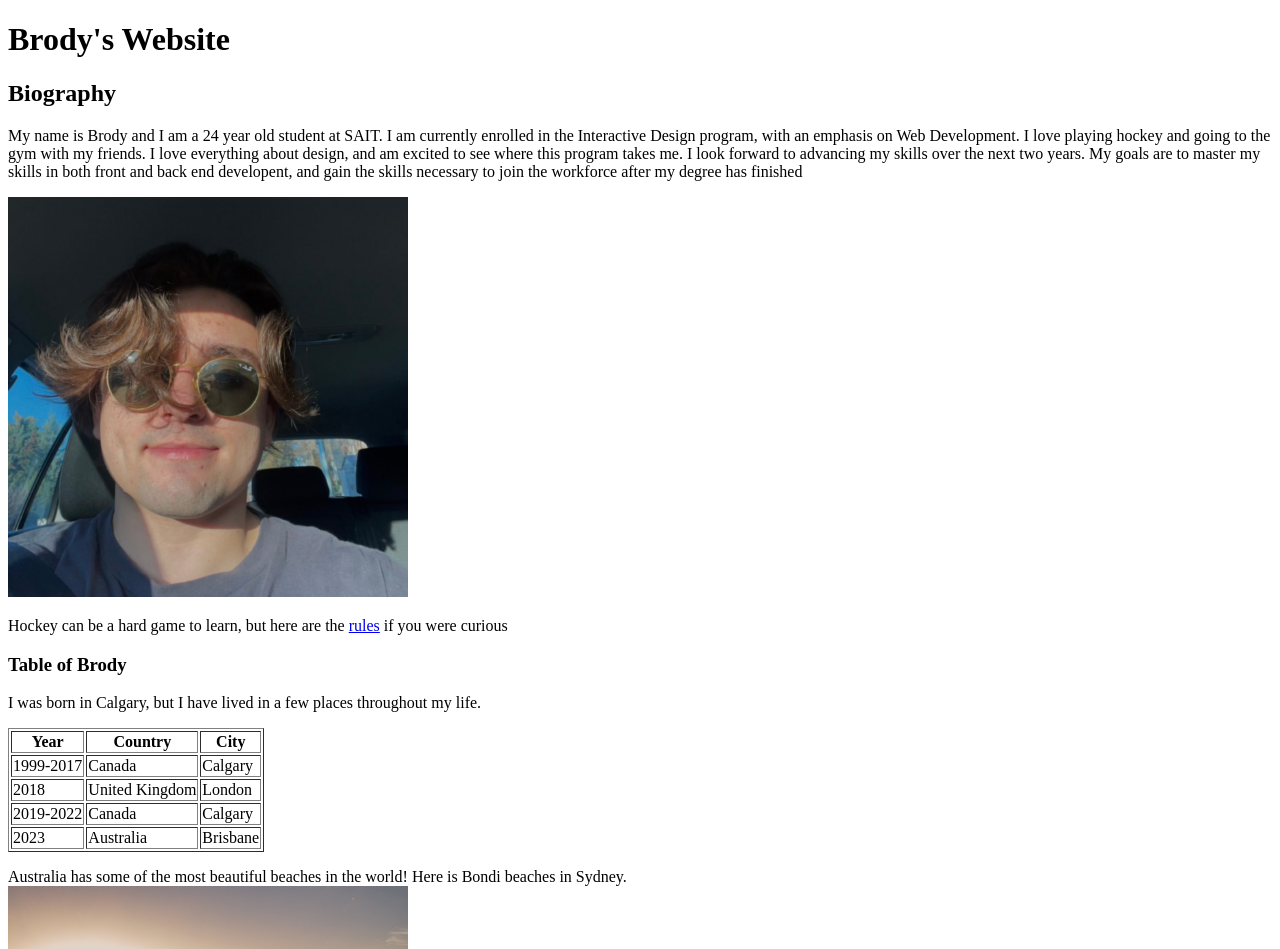
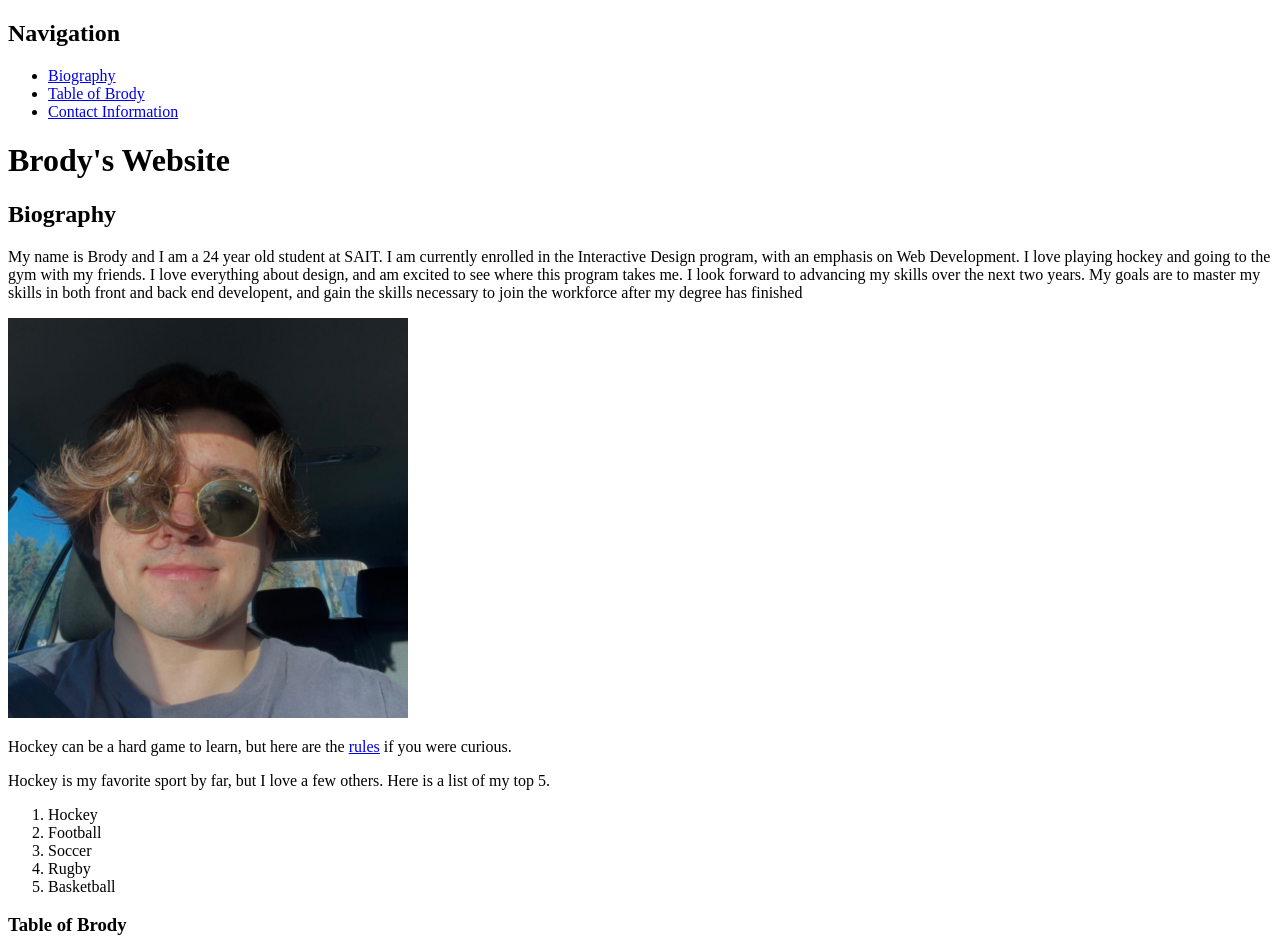
Before and after one commit to brodyedwardrichards/portfolio, a plain HTML site: page index.html in a window 1280 px wide. Shown: the top 949 px of the page. Drawn offline with Linux system fonts and the light colour scheme.

Commit message:
nav, list, cc

```diff
--- a/index.html
+++ b/index.html
@@ -8,9 +8,18 @@
 <body>
    <title>Brody's Webpage</title>
 
+   <nav>
+    <h2>Navigation</h2>
+    <ul>
+        <li><a href="#Biography">Biography</a></li>
+        <li><a href="#TableOfBrody">Table of Brody</a></li>
+        <li><a href="#ContactInformation">Contact Information</a></li>
+    </ul>
+   </nav>
+
    <h1>Brody's Website</h1>
 
-    <h2>Biography</h2>
+    <h2 id="Biography">Biography</h2>
 
     <p>My name is Brody and I am a 24 year old student at SAIT.
         I am currently enrolled in the Interactive Design program,
@@ -21,12 +30,22 @@
         both front and back end developent, and gain the skills necessary to join the
         workforce after my degree has finished</p>
 
-    <img src="Images/pp.jpg" alt="brody richards" width="400" height="400">
+    <img src="Images/pp.jpg" alt="brody richards selfie" width="400" height="400">
 
     <p>Hockey can be a hard game to learn, but here are the <a href="https://www.chicagowolves.com/gameday/hockey-101/explanation-of-common-rules/">rules</a> if you
-        were curious</a>
+        were curious.</a>
 
-    <h3>Table of Brody</h3>
+    <p>Hockey is my favorite sport by far, but I love a few others. Here is a list of my top 5.
+        <ol>
+            <li>Hockey</li>
+            <li>Football</li>
+            <li>Soccer</li>
+            <li>Rugby</li>
+            <li>Basketball</li>
+        </ol>
+    </p>
+
+    <h3 id="TableOfBrody">Table of Brody</h3>
     <p>I was born in Calgary, but I have lived in a few places throughout my life.</p>
 
     <table border="1">
@@ -69,7 +88,7 @@
     <p>Here are some of Australia's other famous
         <a href="https://www.australia.com/en-ca/things-to-do/beaches-and-islands/australias-best-beaches.html">Beaches</a></p>
 
-    <h2>Contact Information</h2>
+    <h2 id="ContactInformation">Contact Information</h2>
 
     <p>My phone number is - 403-282-3028</p>
 
@@ -79,7 +98,7 @@
     <footer>
         <p>Author: Brody  Richards
             <a href="brody@gmail.com">brody@gmail.com</a>
-            <p>Copyright: CC-BY</p>
+            <p>&copy; CC-BY</p>
         </p>
     </footer>
 
```
Also changed, not shown: 1 other file.
